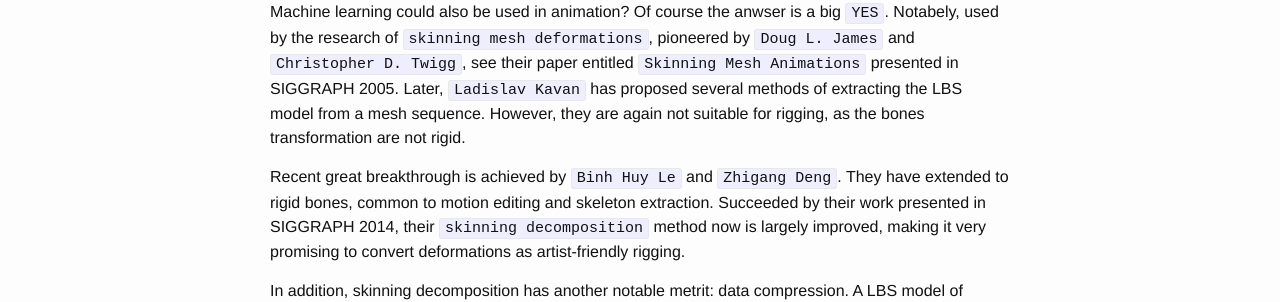
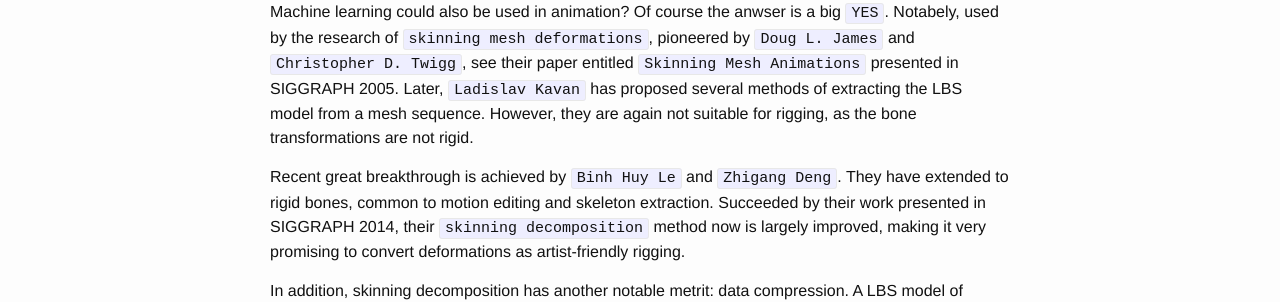
Before and after one commit to luozhipi/luozhipi.github.io, a Jekyll site: the page built from _posts/2015-6-18-meshskinning.markdown, in a window 1280 px wide. Shown: the part 200-502 px from the top of the page. Built offline with Jekyll 4.4.1, drawn with Linux system fonts in a browser that asks for light colours.

Commit message:
Update 2015-6-18-meshskinning.markdown

```diff
--- a/_posts/2015-6-18-meshskinning.markdown
+++ b/_posts/2015-6-18-meshskinning.markdown
@@ -4,7 +4,7 @@
 date:   2015-06-18 11:15:14
 categories: animation
 ---
-Machine learning could also be used in animation? Of course the anwser is a big `YES`. Notabely, used by the research of `skinning mesh deformations`, pioneered by `Doug L. James` and `Christopher D. Twigg`, see their paper entitled `Skinning Mesh Animations` presented in SIGGRAPH 2005. Later, `Ladislav Kavan` has proposed several methods of extracting the LBS model from a mesh sequence. However, they are again not suitable for rigging, as the bones transformation are not rigid.
+Machine learning could also be used in animation? Of course the anwser is a big `YES`. Notabely, used by the research of `skinning mesh deformations`, pioneered by `Doug L. James` and `Christopher D. Twigg`, see their paper entitled `Skinning Mesh Animations` presented in SIGGRAPH 2005. Later, `Ladislav Kavan` has proposed several methods of extracting the LBS model from a mesh sequence. However, they are again not suitable for rigging, as the bone transformations are not rigid.
 
 Recent great breakthrough is achieved by `Binh Huy Le` and `Zhigang Deng`. They have extended to rigid bones, common to motion editing and skeleton extraction. Succeeded by their work presented in SIGGRAPH 2014, their `skinning decomposition` method now is largely improved, making it very promising to convert deformations as artist-friendly rigging.
 
```
